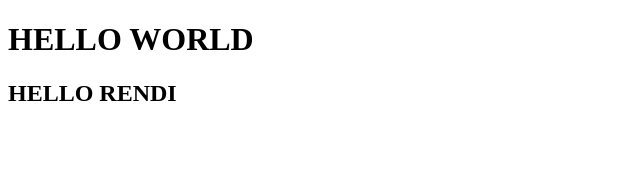
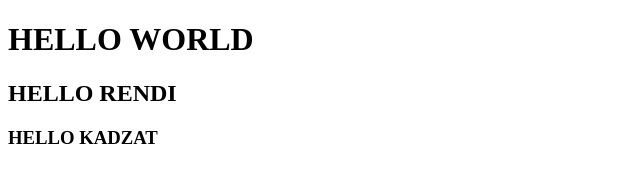
Before and after one commit to kadzat/latihan, a plain HTML site: page index.html in a window 1280 px wide. Shown: the whole page, without its empty margins (0-640 px from the left). Drawn offline with Linux system fonts and the light colour scheme.

Commit message:
menambahkan tag <h3>

```diff
--- a/index.html
+++ b/index.html
@@ -9,5 +9,6 @@
 <body>
     <h1>HELLO WORLD</h1>
     <h2>HELLO RENDI</h2>
+    <h3>HELLO KADZAT</h3>
 </body>
 </html>
```
